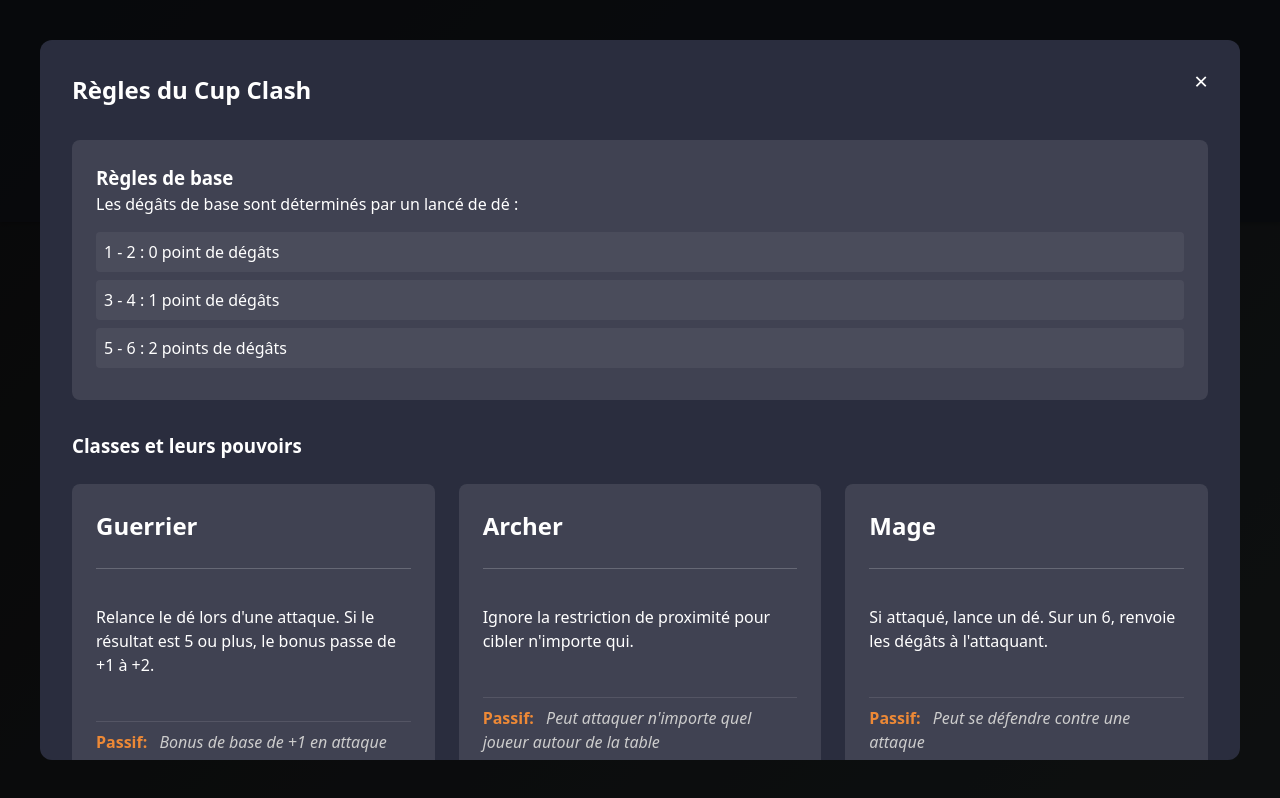
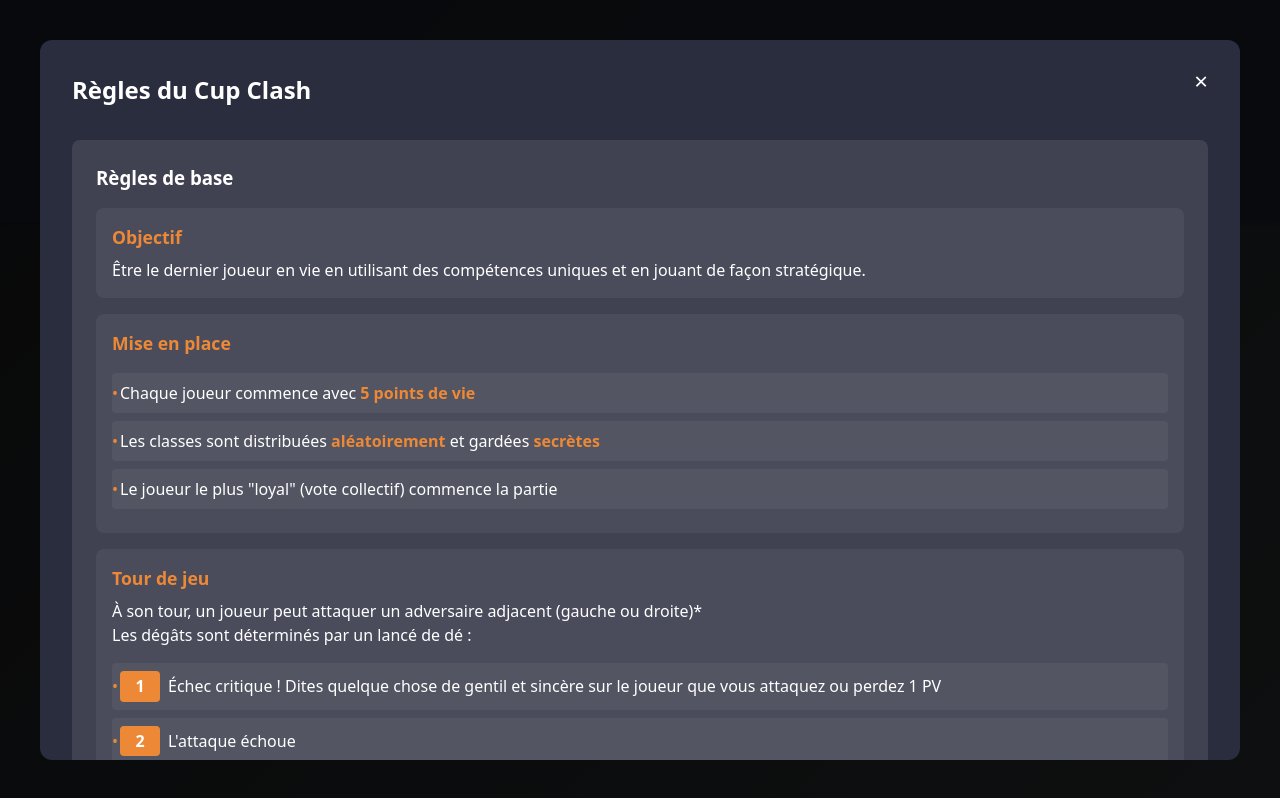
Before and after one commit to AlexandreGaultier/cup-clash, a React (Vite) app: page / in a window 1280 px wide. Both pictures are taken after a click on the button "Lire les règles". Built offline with nearby package versions, Linux system fonts and the light colour scheme.

Commit message:
better Rules

```diff
--- a/src/components/RulesModal.module.css
+++ b/src/components/RulesModal.module.css
@@ -118,3 +118,63 @@ section:first-of-type li {
     grid-template-columns: 1fr;
   }
 }
+
+.ruleSection {
+  background: rgba(255, 255, 255, 0.05);
+  border-radius: 8px;
+  padding: 1rem;
+  margin: 1rem 0;
+}
+
+.ruleSection h4 {
+  color: #ed8936;
+  margin: 0 0 0.5rem 0;
+  font-size: 1.1rem;
+}
+
+.ruleSection ul {
+  list-style: none;
+  padding-left: 0;
+  margin: 0.5rem 0;
+}
+
+.ruleSection li {
+  margin: 0.5rem 0;
+  padding-left: 1.2rem;
+  position: relative;
+}
+
+.ruleSection li:before {
+  content: "•";
+  color: #ed8936;
+  position: absolute;
+  left: 0;
+}
+
+.diceResults li {
+  display: flex;
+  align-items: center;
+  gap: 0.5rem;
+}
+
+.dice {
+  background: #ed8936;
+  color: white;
+  padding: 0.2rem 0.5rem;
+  border-radius: 4px;
+  font-weight: bold;
+  min-width: 2.5rem;
+  text-align: center;
+}
+
+.note {
+  font-size: 0.9rem;
+  font-style: italic;
+  color: #a0aec0;
+  margin-top: 1rem;
+}
+
+strong {
+  color: #ed8936;
+  font-weight: 600;
+}
--- a/src/components/RulesModal.tsx
+++ b/src/components/RulesModal.tsx
@@ -17,14 +17,50 @@ export const RulesModal = ({ isOpen, onClose }: RulesModalProps) => {
 
         <section>
           <h3>Règles de base</h3>
-          <p>
-            Les dégâts de base sont déterminés par un lancé de dé :
-          </p>
-          <ul>
-            <li>1 - 2 : 0 point de dégâts</li>
-            <li>3 - 4 : 1 point de dégâts</li>
-            <li>5 - 6 : 2 points de dégâts</li>
-          </ul>
+
+          <div className={styles.ruleSection}>
+            <h4>Objectif</h4>
+            <p>Être le dernier joueur en vie en utilisant des compétences uniques et en jouant de façon stratégique.</p>
+          </div>
+
+          <div className={styles.ruleSection}>
+            <h4>Mise en place</h4>
+            <ul>
+              <li>Chaque joueur commence avec <strong>5 points de vie</strong></li>
+              <li>Les classes sont distribuées <strong>aléatoirement</strong> et gardées <strong>secrètes</strong></li>
+              <li>Le joueur le plus "loyal" (vote collectif) commence la partie</li>
+            </ul>
+          </div>
+
+          <div className={styles.ruleSection}>
+            <h4>Tour de jeu</h4>
+            <p>À son tour, un joueur peut attaquer un adversaire adjacent (gauche ou droite)*</p>
+            <p>Les dégâts sont déterminés par un lancé de dé :</p>
+            <ul className={styles.diceResults}>
+              <li><span className={styles.dice}>1</span> Échec critique ! Dites quelque chose de gentil et sincère sur le joueur que vous attaquez ou perdez 1 PV</li>
+              <li><span className={styles.dice}>2</span> L'attaque échoue</li>
+              <li><span className={styles.dice}>3-4</span> 1 point de dégâts</li>
+              <li><span className={styles.dice}>5-6</span> 2 points de dégâts</li>
+            </ul>
+            <p className={styles.note}>* Certaines classes peuvent avoir des exceptions à cette règle</p>
+          </div>
+
+          <div className={styles.ruleSection}>
+            <h4>Pouvoirs spéciaux</h4>
+            <ul>
+              <li>Un joueur révèle sa classe uniquement lorsqu'il utilise son pouvoir</li>
+              <li>Les pouvoirs ont un nombre limité d'utilisations</li>
+              <li>Certaines classes ont des effets passifs permanents</li>
+            </ul>
+          </div>
+
+          <div className={styles.ruleSection}>
+            <h4>Fin de partie</h4>
+            <ul>
+              <li>Le dernier joueur en vie remporte la partie</li>
+              <li>Si un Nécromancien a un sbire en vie, il gagne aussi</li>
+            </ul>
+          </div>
         </section>
 
         <section>
```
